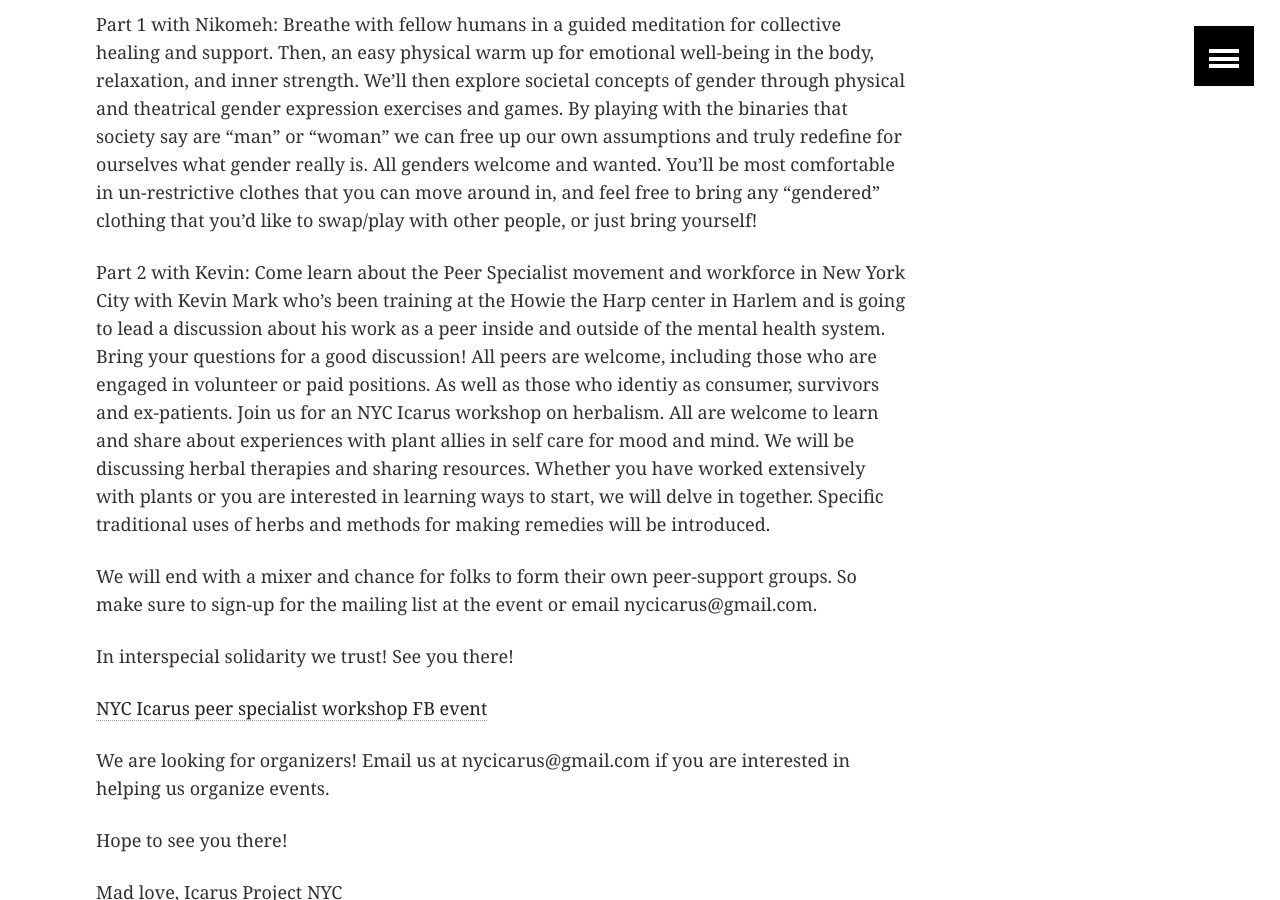
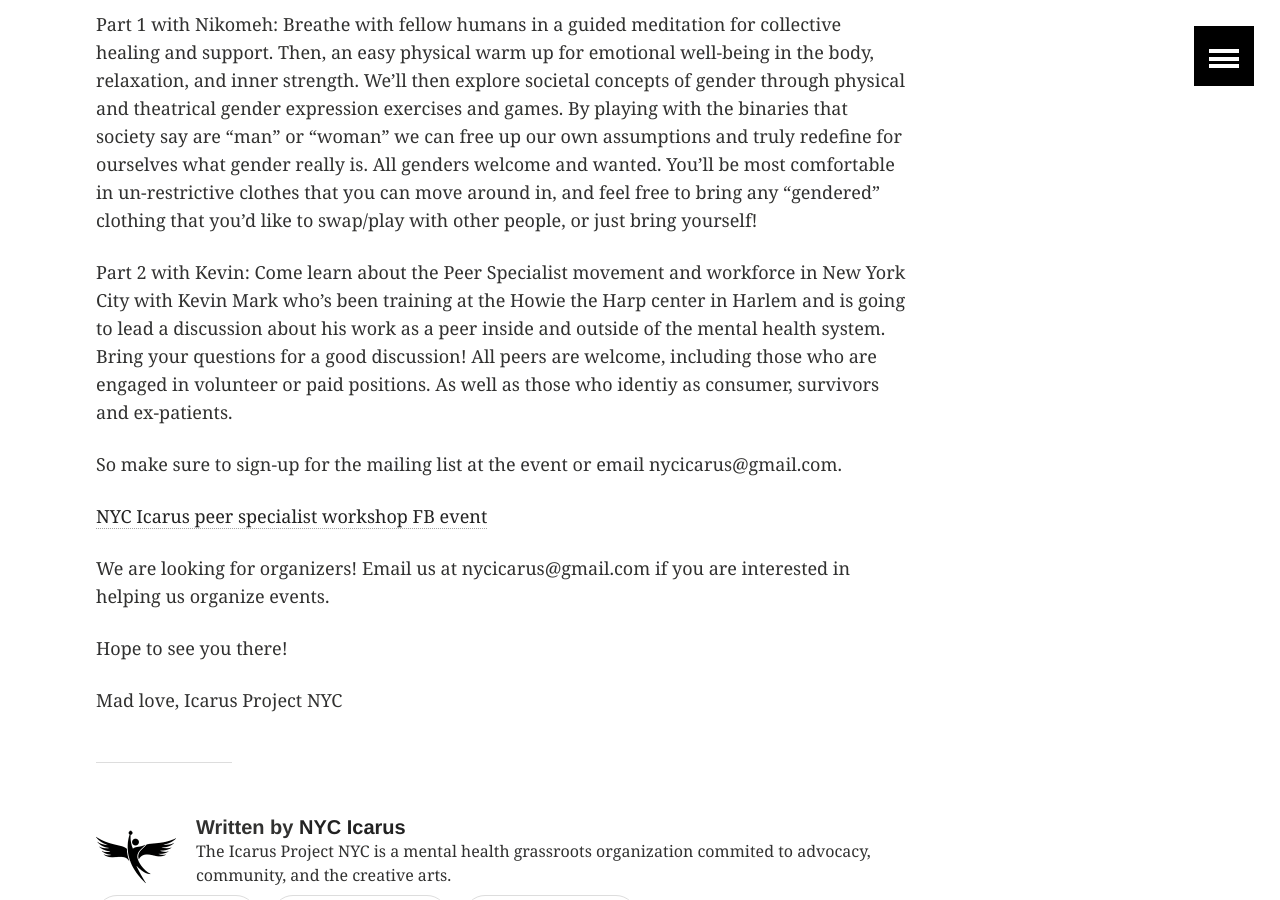
Before and after one commit to nycicarus/nycicarus.github.io, a Jekyll site: the page built from _posts/events/2017-05-03-peer-specialists.md, in a window 1280 px wide and 900 px high, scrolled down 623 px. Built offline with Jekyll 4.4.1, drawn with Linux system fonts in a browser that asks for light colours; comment, search, counter and statistics services are not loaded.

Commit message:
removed extra

```diff
--- a/_posts/events/2017-05-03-peer-specialists.md
+++ b/_posts/events/2017-05-03-peer-specialists.md
@@ -28,12 +28,8 @@ phone: ""
 Part 1 with Nikomeh: Breathe with fellow humans in a guided meditation for collective healing and support. Then, an easy physical warm up for emotional well-being in the body, relaxation, and inner strength. We’ll then explore societal concepts of gender through physical and theatrical gender expression exercises and games. By playing with the binaries that society say are “man” or “woman” we can free up our own assumptions and truly redefine for ourselves what gender really is. All genders welcome and wanted. You’ll be most comfortable in un-restrictive clothes that you can move around in, and feel free to bring any “gendered” clothing that you’d like to swap/play with other people, or just bring yourself!
 
 Part 2 with Kevin: Come learn about the Peer Specialist movement and workforce in New York City with Kevin Mark who’s been training at the Howie the Harp center in Harlem and is going to lead a discussion about his work as a peer inside and outside of the mental health system. Bring your questions for a good discussion! All peers are welcome, including those who are engaged in volunteer or paid positions. As well as those who identiy as consumer, survivors and ex-patients.
-Join us for an NYC Icarus workshop on herbalism. All are welcome to learn and share about experiences with plant allies in self care for mood and mind. We will be discussing herbal therapies and sharing resources. Whether you have worked extensively with plants or you are interested in learning ways to start, we will delve in together. Specific traditional uses of herbs and methods for making remedies will be introduced.
 
-We will end with a mixer and chance for folks to form their own peer-support groups.
 So make sure to sign-up for the mailing list at the event or email nycicarus@gmail.com.
-
-In interspecial solidarity we trust! See you there!
 
 [NYC Icarus peer specialist workshop FB event](https://www.facebook.com/events/251114795357206/)
 
```
